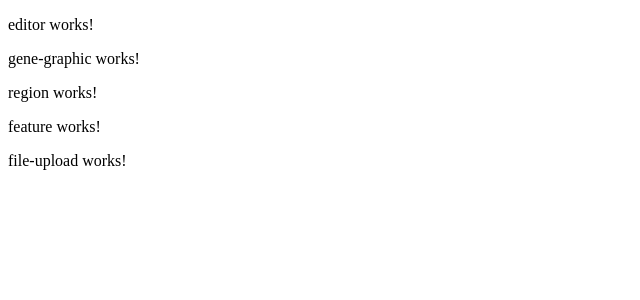
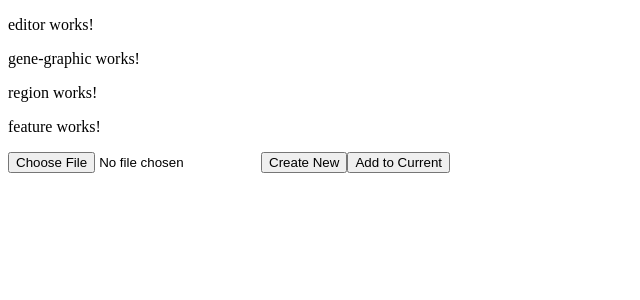
Before and after one commit to katlabs/genegraphics, an Angular app in the folder genegraphics/: page / in a window 1280 px wide. Shown: the top 300 px of the page, without its empty margins (0-640 px from the left). Built offline with nearby package versions, Linux system fonts and the light colour scheme.

Commit message:
file uploading

```diff
--- a/genegraphics/src/app/file-upload/file-upload.component.html
+++ b/genegraphics/src/app/file-upload/file-upload.component.html
@@ -1 +1,13 @@
-<p>file-upload works!</p>
+<div>
+  <input type="file"
+    (change)="onFileChange($event)">
+  <button (click)="onUpload(true)">
+    Create New
+  </button>
+  <button (click)="onUpload(false)">
+    Add to Current
+  </button>
+</div>
+<div *ngIf="loading">
+  <h3>Loading...</h3>
+</div>
--- a/genegraphics/src/app/file-upload/file-upload.component.ts
+++ b/genegraphics/src/app/file-upload/file-upload.component.ts
@@ -7,4 +7,20 @@ import { Component } from '@angular/core';
 })
 export class FileUploadComponent {
 
+  fileContent: string = "";
+  loading: boolean = false;
+
+  constructor(){}
+
+  async onFileChange(event: any){
+    let file = event.target.files[0];
+    this.fileContent = await file.text();
+  }
+
+  onUpload(newSession: boolean) {
+    this.loading = true;
+    console.log(this.fileContent);
+    this.loading = false;
+  }
+
 }
```
